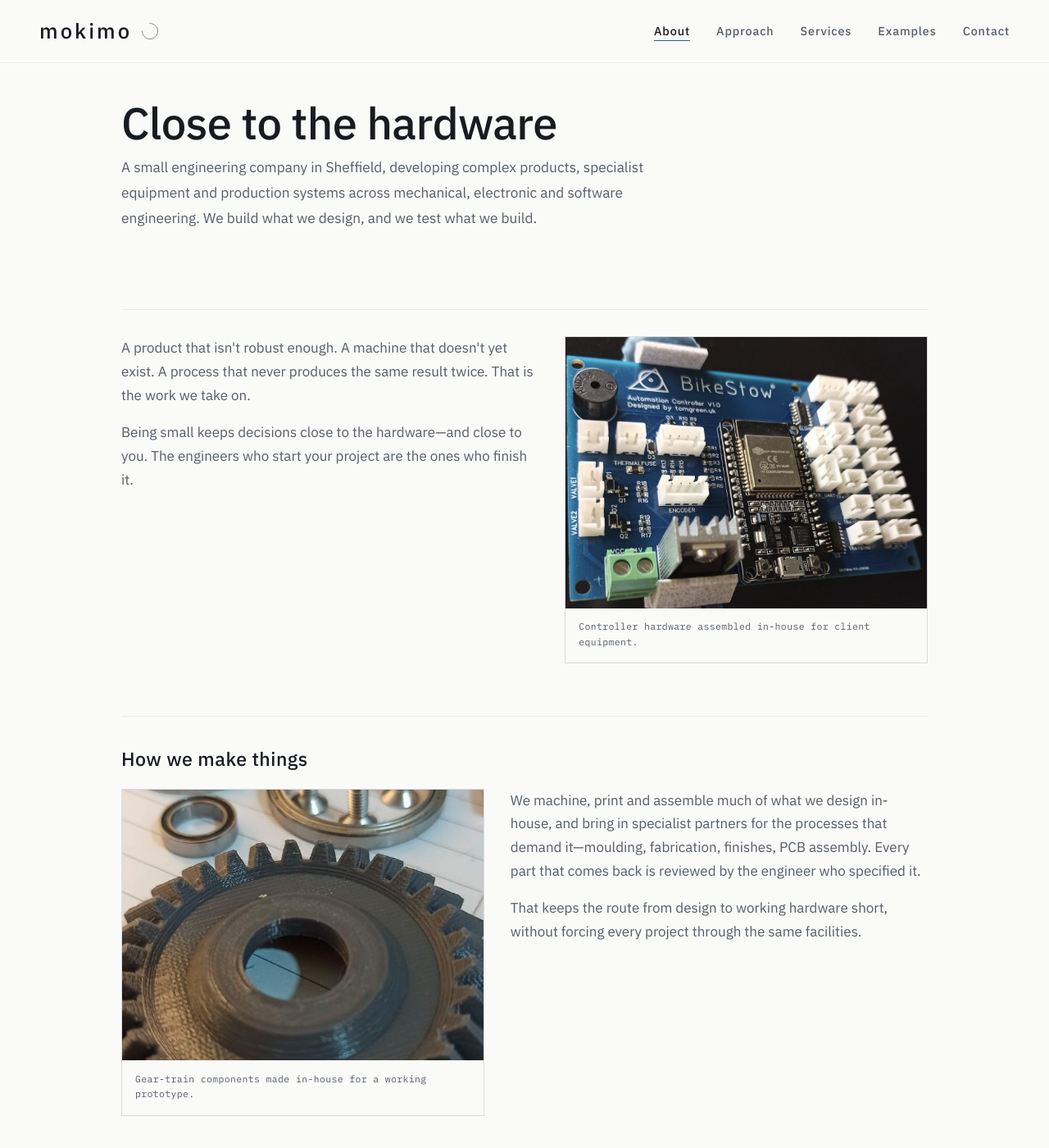
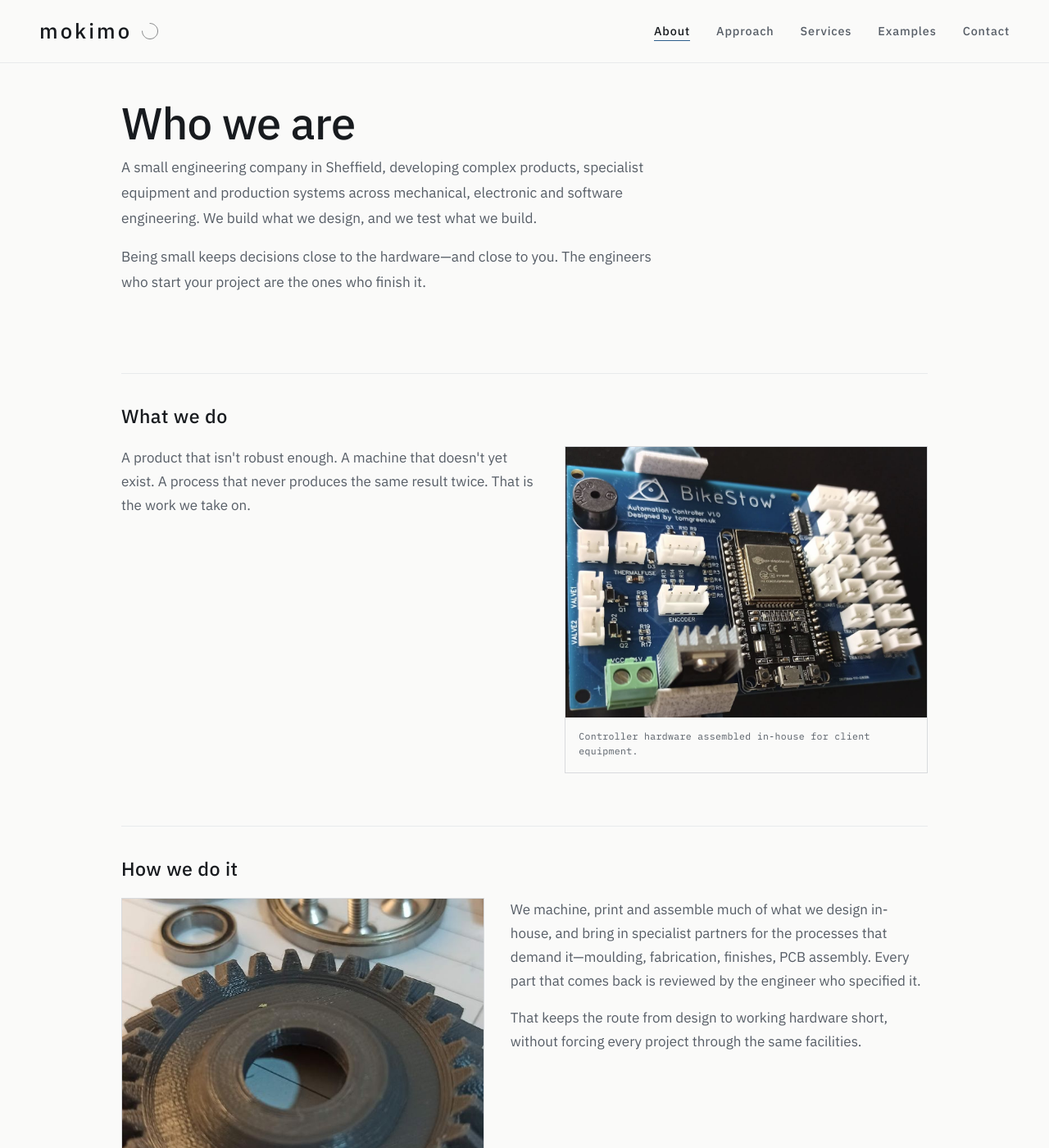
Before and after one commit to Mokimo-Limited/www.mokimo.co.uk, a Jekyll site: the page built from about/index.html, in a window 1280 px wide and 1400 px high. Shown: the whole window at 82% size. Built offline with Jekyll 4.4.1, drawn with Linux system fonts in a browser that asks for light colours.

Commit message:
refine: restructure about page into who/what/how sections

```diff
--- a/about/index.html
+++ b/about/index.html
@@ -12,15 +12,16 @@ extra_css:
   <main class="page-content page-content--wide">
 
     <header class="page-intro">
-      <h1 class="page-title">Close to the hardware</h1>
+      <h1 class="page-title">Who we are</h1>
       <p class="page-lead">A small engineering company in Sheffield, developing complex products, specialist equipment and production systems across mechanical, electronic and software engineering. We build what we design, and we test what we build.</p>
+      <p class="page-lead">Being small keeps decisions close to the hardware—and close to you. The engineers who start your project are the ones who finish it.</p>
     </header>
 
-    <section class="about-positioning">
+    <section class="about-positioning" aria-labelledby="what-heading">
+      <h2 class="section-heading" id="what-heading">What we do</h2>
       <div class="about-row">
         <div>
           <p class="section-copy">A product that isn't robust enough. A machine that doesn't yet exist. A process that never produces the same result twice. That is the work we take on.</p>
-          <p class="section-copy">Being small keeps decisions close to the hardware—and close to you. The engineers who start your project are the ones who finish it.</p>
         </div>
         <figure class="fig">
           <img src="/images/examples/bikestow-soldering.jpg" alt="Hand-assembling a controller board for client equipment" loading="lazy">
@@ -29,8 +30,8 @@ extra_css:
       </div>
     </section>
 
-    <section class="about-positioning" aria-labelledby="model-heading">
-      <h2 class="section-heading" id="model-heading">How we make things</h2>
+    <section class="about-positioning" aria-labelledby="how-heading">
+      <h2 class="section-heading" id="how-heading">How we do it</h2>
       <div class="about-row about-row--reverse">
         <figure class="fig">
           <img src="/images/examples/gear-train-components.jpg" alt="Gear-train components made in-house for a working prototype" loading="lazy">
--- a/styles/pages/legal.css
+++ b/styles/pages/legal.css
@@ -29,6 +29,10 @@
   font-size: 1.08rem;
   line-height: 1.8;
   color: var(--color-text-muted);
+}
+
+.page-lead + .page-lead {
+  margin-top: var(--space-sm);
 }
 
 .content-section {
```
